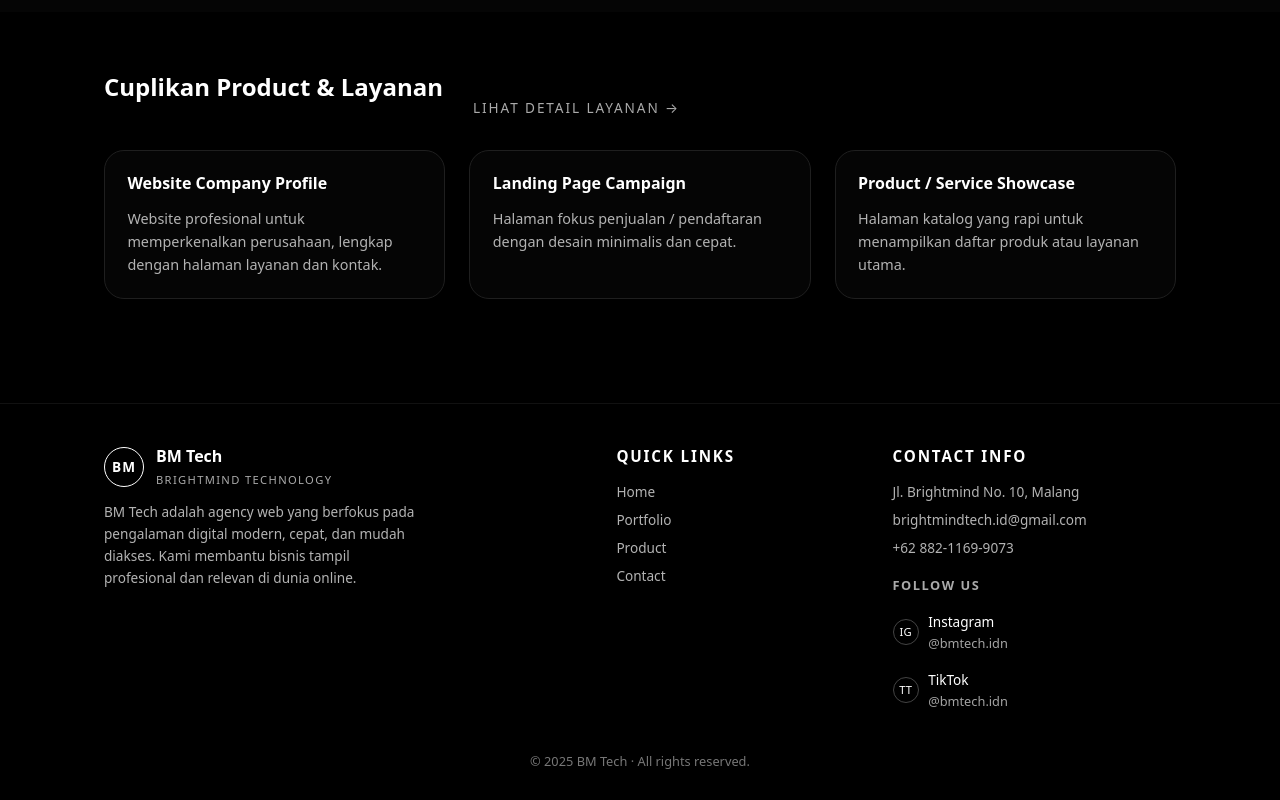
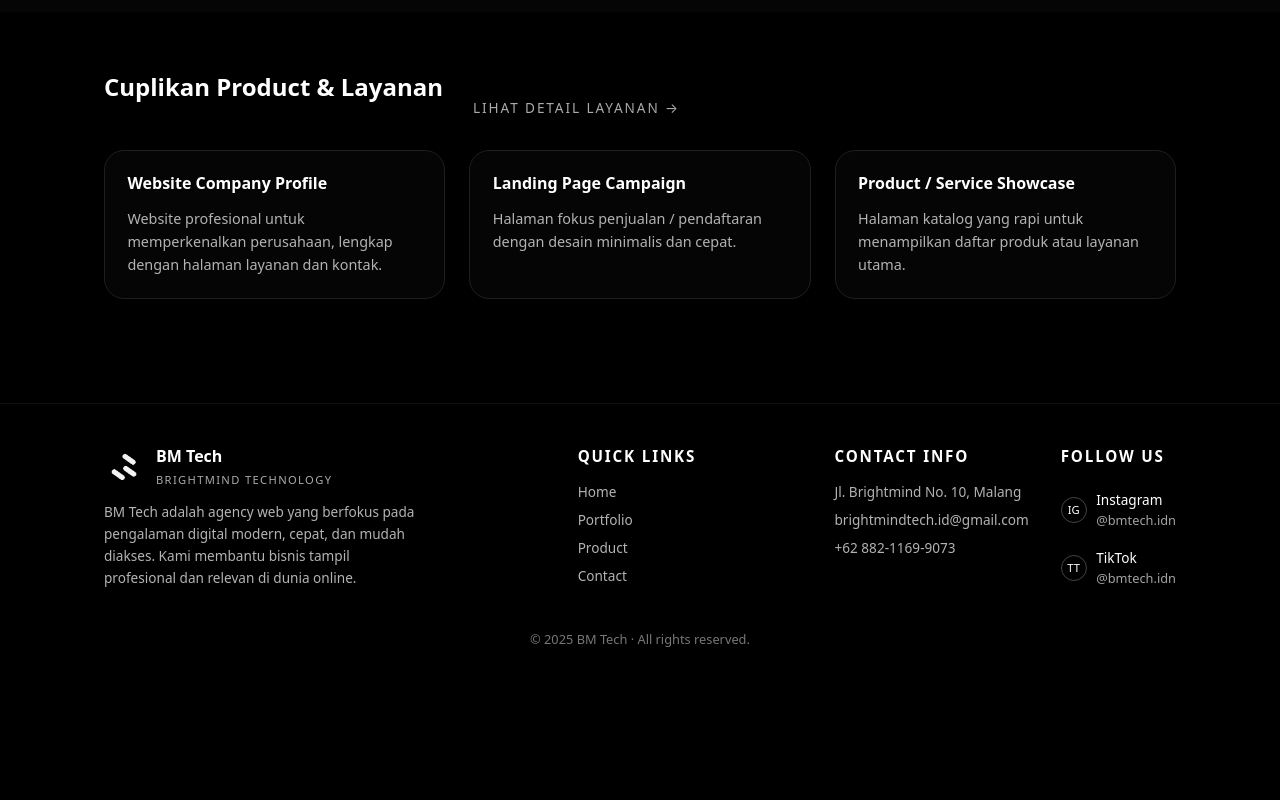
Before and after one commit to Siskaumami/website-perusahaan, a plain HTML site: page index.html in a window 1280 px wide. Shown: the part 1166-1966 px from the top of the page. After the commit the page ends 1843 px from the top, so only its background shows below. Drawn offline with Linux system fonts and the light colour scheme.

Commit message:
latest update

```diff
--- a/assets/styles.css
+++ b/assets/styles.css
@@ -61,6 +61,13 @@ img { max-width: 100%; display: block; }
     font-size: 0.85rem;
     font-weight: 600;
     letter-spacing: 0.08em;
+}
+
+.logo-img {
+    width: 40px;
+    height: 40px;
+    object-fit: contain;
+    border-radius: 50%;
 }
 
 .brand-text {
@@ -473,6 +480,19 @@ textarea {
     grid-template-columns: 2fr 1fr 1.2fr;
     gap: 2.5rem;
 }
+.contact-wrapper {
+    display: flex;
+    flex-direction: row;
+    gap: 2rem;
+}
+
+.contact-info {
+    flex: 1;
+}
+
+.follow-us {
+    flex: 1;
+}
 
 .footer-brand .brand-text .brand-name {
     font-size: 1rem;
--- a/index.html
+++ b/index.html
@@ -12,9 +12,7 @@
     <header class="site-header">
         <div class="container header-inner">
             <a href="index.html" class="brand">
-                <div class="logo-mark">
-                    <span>BM</span>
-                </div>
+                <img src="img/Logo BM Tech.png" alt="BM Tech Logo" class="logo-img">
                 <div class="brand-text">
                     <span class="brand-name">BM Tech</span>
                     <span class="brand-tagline">Brightmind Technology</span>
@@ -137,9 +135,7 @@
         <div class="container footer-grid">
             <div class="footer-col">
                 <div class="brand footer-brand">
-                    <div class="logo-mark">
-                        <span>BM</span>
-                    </div>
+                    <img src="img/Logo BM Tech.png" alt="BM Tech Logo" class="logo-img">
                     <div class="brand-text">
                         <span class="brand-name">BM Tech</span>
                         <span class="brand-tagline">Brightmind Technology</span>
@@ -159,31 +155,32 @@
                     <li><a href="contact.html">Contact</a></li>
                 </ul>
             </div>
-            <div class="footer-col">
-                <h3 class="footer-title">Contact Info</h3>
+            <div class="footer-col contact-wrapper">
+    <div class="contact-info">
+        <h3 class="footer-title">CONTACT INFO</h3>
         <ul class="footer-links">
             <li>
                 <a href="https://www.google.com/maps?q=-7.774577,112.746460" target="_blank">
                     Jl. Brightmind No. 10, Malang
                 </a>
             </li>
-                    <li>
-                        <a href="mailto:brightmindtech.id@gmail.com">brightmindtech.id@gmail.com</a>
-                    </li>
-                    <li>
-                        <a href="https://wa.me/6288211699073" target="_blank">+62 882-1169-9073</a>
-                    </li>
+            <li><a href="mailto:brightmindtech.id@gmail.com">brightmindtech.id@gmail.com</a></li>
+            <li><a href="https://wa.me/6288211699073">+62 882-1169-9073</a></li>
         </ul>
-                <div class="footer-social">
-                    <h4 class="footer-subtitle">Follow Us</h4>
-                    <a class="social-item" href="https://www.instagram.com/bmtech.idn?igsh=b2dyMHViMXQwOXFl" target="_blank">
+    </div>
+
+    <div class="follow-us">
+        <h3 class="footer-title">FOLLOW US</h3>
+
+        <a class="social-item" href="https://www.instagram.com/bmtech.idn" target="_blank">
             <div class="social-icon">IG</div>
             <div>
                 <div class="social-name">Instagram</div>
                 <div class="social-handle">@bmtech.idn</div>
             </div>
         </a>
-                    <a class="social-item" href="https://www.tiktok.com/@bmtech.idn?_r=1&_t=ZS-91TTlUSwkzY" target="_blank">
+
+        <a class="social-item" href="https://www.tiktok.com/@bmtech.idn" target="_blank">
             <div class="social-icon">TT</div>
             <div>
                 <div class="social-name">TikTok</div>
```
Also changed, not shown: contact.html (+3 -7 lines), portfolio.html (+3 -7 lines), product.html (+3 -7 lines). Lines whose indentation alone changed are shown as unchanged.
